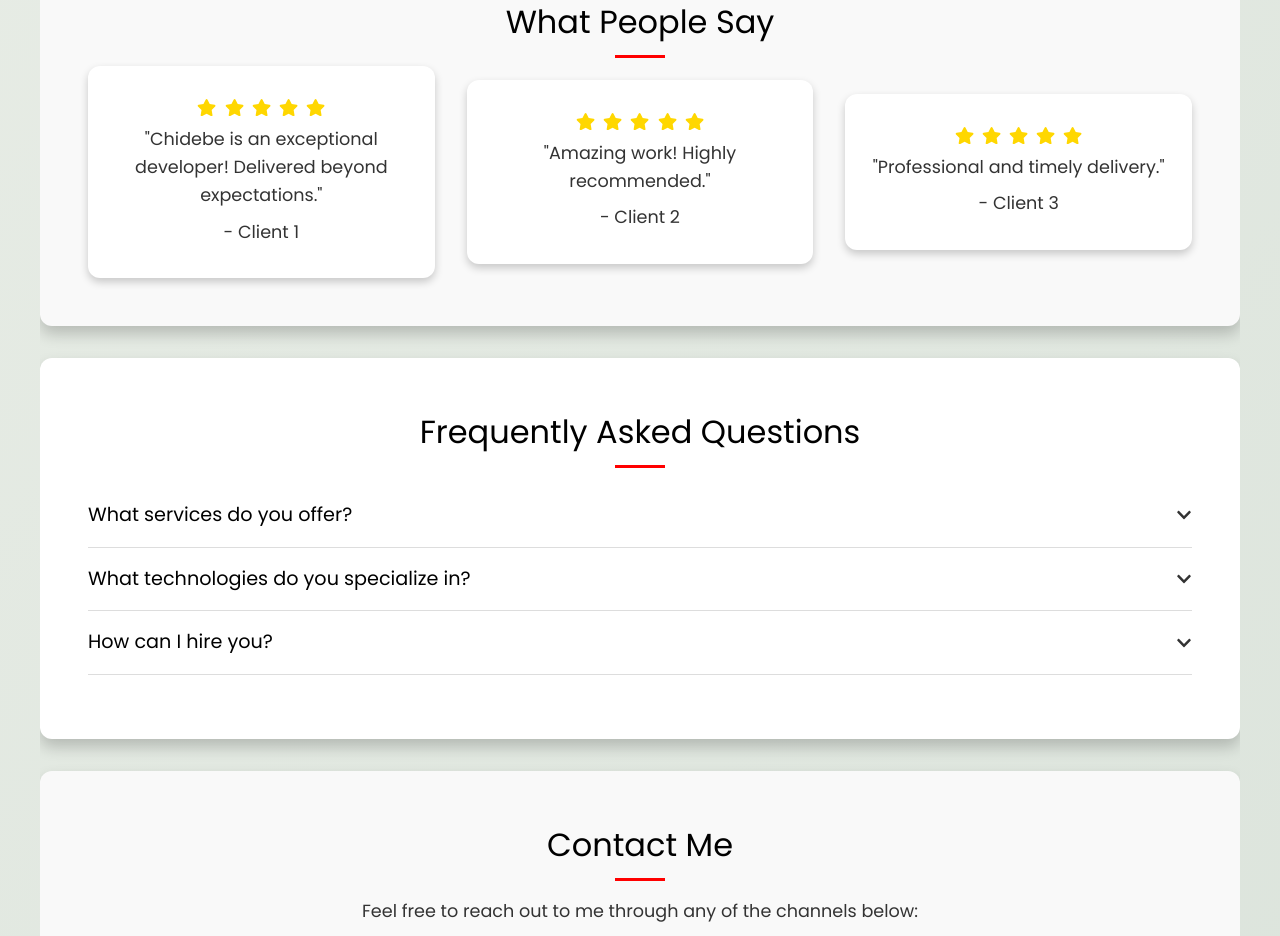
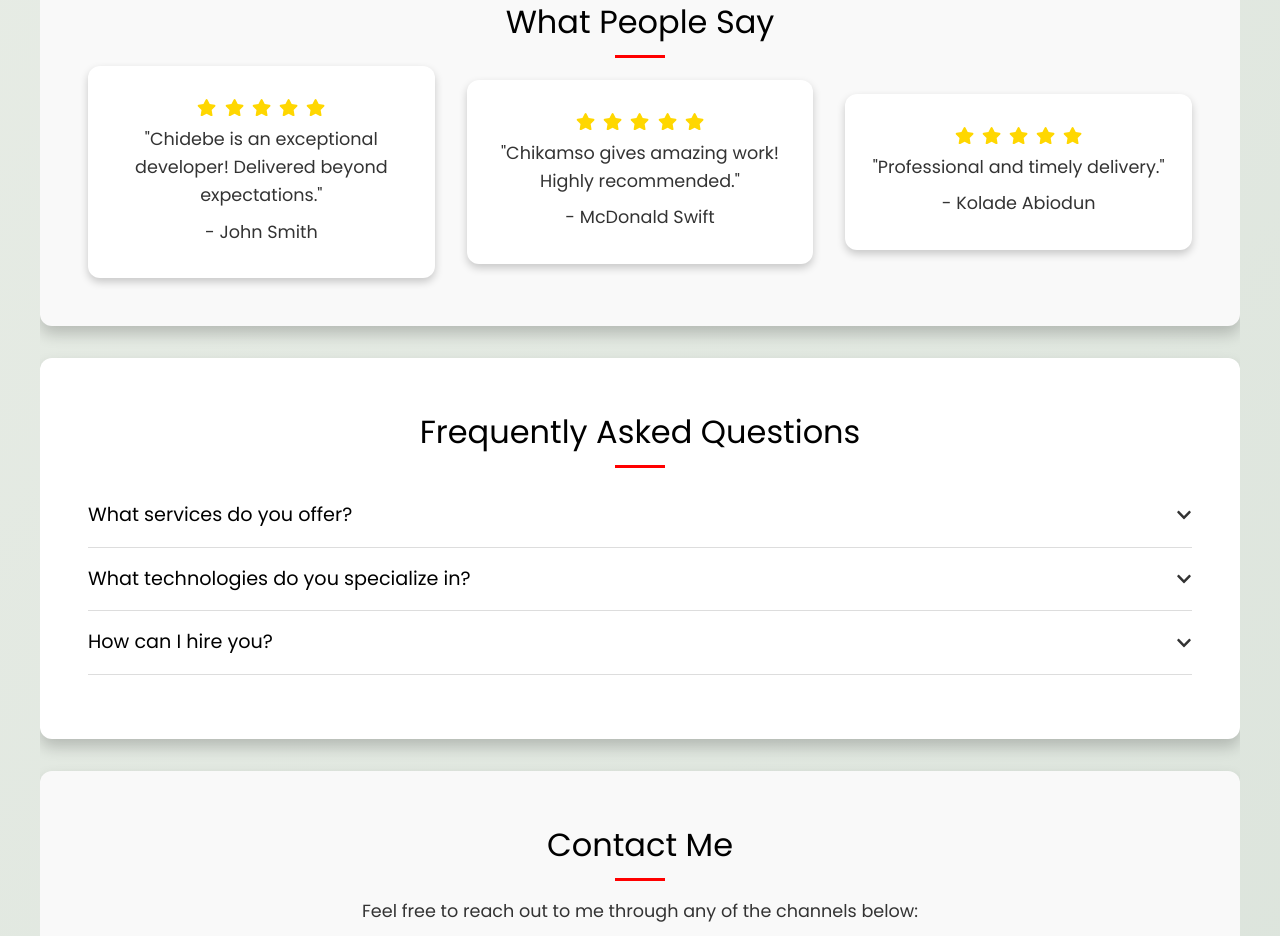
Before and after one commit to ChikamsoChidebe/react, a React (Vite) app: page / in a window 1280 px wide. Shown: the part 3140-4076 px from the top of the page. Built offline with nearby package versions, Linux system fonts and the light colour scheme.

Commit message:
Changed the comments

```diff
--- a/src/App.jsx
+++ b/src/App.jsx
@@ -363,21 +363,21 @@ function App() {
               <FaStar /> <FaStar /> <FaStar /> <FaStar /> <FaStar />
             </p>
             <p>"Chidebe is an exceptional developer! Delivered beyond expectations."</p>
-            <p>- Client 1</p>
+            <p>- John Smith</p>
           </div>
           <div className="review">
             <p className="stars">
               <FaStar /> <FaStar /> <FaStar /> <FaStar /> <FaStar />
             </p>
-            <p>"Amazing work! Highly recommended."</p>
-            <p>- Client 2</p>
+            <p>"Chikamso gives amazing work! Highly recommended."</p>
+            <p>- McDonald Swift</p>
           </div>
           <div className="review">
             <p className="stars">
               <FaStar /> <FaStar /> <FaStar /> <FaStar /> <FaStar />
             </p>
             <p>"Professional and timely delivery."</p>
-            <p>- Client 3</p>
+            <p>- Kolade Abiodun</p>
           </div>
         </div>
       </section>
```
